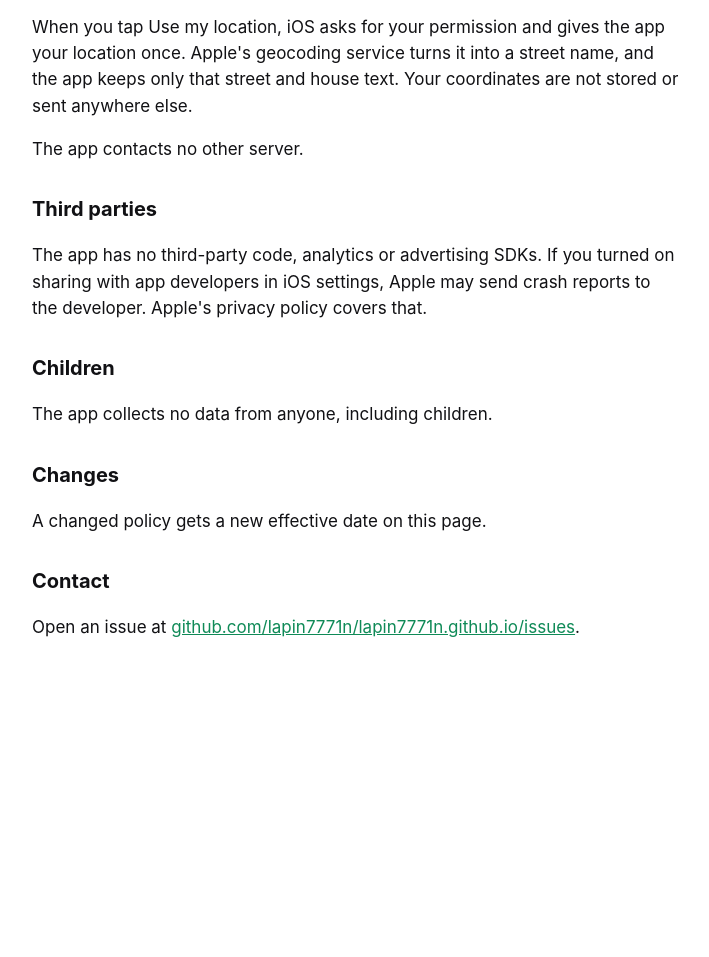
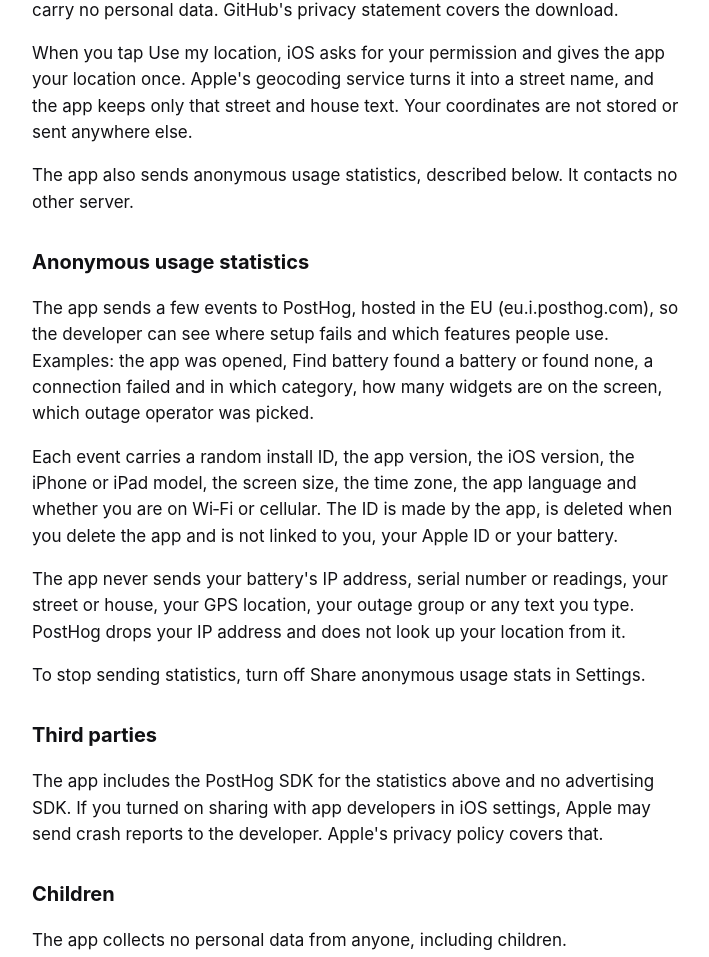
Before and after one commit to lapin7771n/lapin7771n.github.io, a plain HTML site: page marstek_analytics/privacy/index.html in a window 1280 px wide. Shown: the part 1237-2194 px from the top of the page, without its empty margins (284-993 px from the left). Before the commit the page ends 1958 px from the top, so only its background shows below. Drawn offline with Linux system fonts and the light colour scheme.

Commit message:
docs: describe anonymous usage statistics in the privacy policy (#4)

```diff
--- a/marstek_analytics/privacy/index.html
+++ b/marstek_analytics/privacy/index.html
@@ -10,8 +10,8 @@
 <main>
 <nav><a href="../">Battery ETA</a><a href="../support/">Support</a></nav>
 <h1>Privacy policy</h1>
-<p class="muted">Effective 6 November 2026</p>
-<p>Battery ETA does not collect, share or sell any personal data. It has no account, no analytics, no advertising and no tracking.</p>
+<p class="muted">Effective 8 November 2026</p>
+<p>Battery ETA does not sell or share personal data. It has no account, no advertising and no tracking. It sends anonymous usage statistics, which you can turn off in Settings.</p>
 
 <h2>What the app stores on your device</h2>
 <ul>
@@ -27,13 +27,19 @@
 <p>For the other oblasts with schedules you pick the group from a list, and nothing is sent. If you tap Find by address there, the app sends the city, street and house text you type to battery-eta-proxy.mlapin.workers.dev, a Battery ETA service on Cloudflare. It passes the text to the alerts.energy address directory and returns the outage groups for that house. The service writes no log of what you typed. It caches each directory answer for one day, so the same search does not go to alerts.energy twice. To limit requests, it counts them for one hour under a one-way hash of your IP address and then deletes the count. It does not store the IP address itself. Cloudflare's and alerts.energy's privacy policies cover their part of these requests.</p>
 <p>The app then downloads the public outage schedule for your operator, from YASNO or from raw.githubusercontent.com (GitHub), where Battery ETA publishes the schedules it collects from the operators' sites. These requests carry no personal data. GitHub's privacy statement covers the download.</p>
 <p>When you tap Use my location, iOS asks for your permission and gives the app your location once. Apple's geocoding service turns it into a street name, and the app keeps only that street and house text. Your coordinates are not stored or sent anywhere else.</p>
-<p>The app contacts no other server.</p>
+<p>The app also sends anonymous usage statistics, described below. It contacts no other server.</p>
+
+<h2>Anonymous usage statistics</h2>
+<p>The app sends a few events to PostHog, hosted in the EU (eu.i.posthog.com), so the developer can see where setup fails and which features people use. Examples: the app was opened, Find battery found a battery or found none, a connection failed and in which category, how many widgets are on the screen, which outage operator was picked.</p>
+<p>Each event carries a random install ID, the app version, the iOS version, the iPhone or iPad model, the screen size, the time zone, the app language and whether you are on Wi‑Fi or cellular. The ID is made by the app, is deleted when you delete the app and is not linked to you, your Apple ID or your battery.</p>
+<p>The app never sends your battery's IP address, serial number or readings, your street or house, your GPS location, your outage group or any text you type. PostHog drops your IP address and does not look up your location from it.</p>
+<p>To stop sending statistics, turn off Share anonymous usage stats in Settings.</p>
 
 <h2>Third parties</h2>
-<p>The app has no third-party code, analytics or advertising SDKs. If you turned on sharing with app developers in iOS settings, Apple may send crash reports to the developer. Apple's privacy policy covers that.</p>
+<p>The app includes the PostHog SDK for the statistics above and no advertising SDK. If you turned on sharing with app developers in iOS settings, Apple may send crash reports to the developer. Apple's privacy policy covers that.</p>
 
 <h2>Children</h2>
-<p>The app collects no data from anyone, including children.</p>
+<p>The app collects no personal data from anyone, including children.</p>
 
 <h2>Changes</h2>
 <p>A changed policy gets a new effective date on this page.</p>
```
